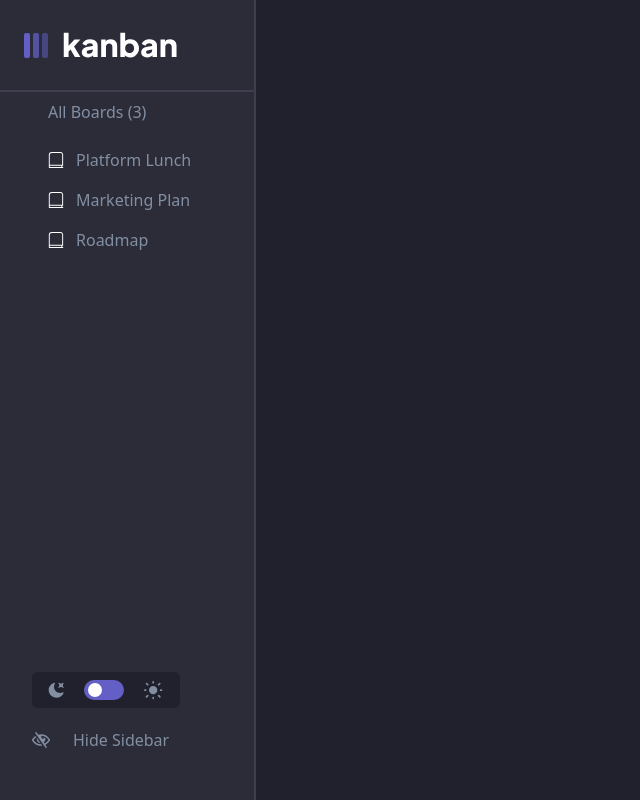
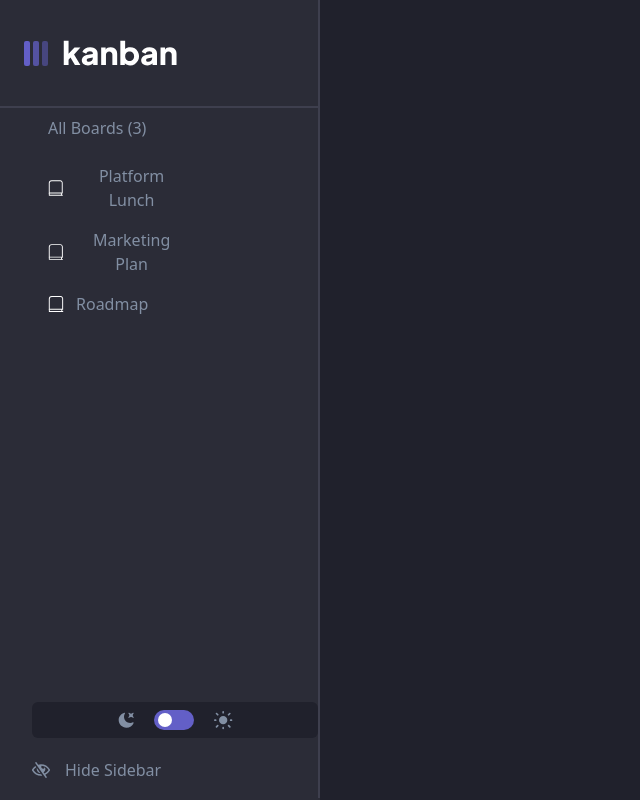
Before and after one commit to samiUllah1526/kanban-board, a React (Vite) app: page / in a window 1280 px wide. Shown: the whole page, without its empty margins (0-640 px from the left). Built offline with nearby package versions, Linux system fonts and the light colour scheme.

Commit message:
refactor sidebar css

```diff
--- a/src/components/Header.tsx
+++ b/src/components/Header.tsx
@@ -1,24 +1,16 @@
 import React from 'react'
-import { LogoLightSvg, MobileScreenLogoSvg } from '@/assets/svgs'
 import { useTrackScreenWidth } from '@/hooks'
 
 
 const Header = () => {
   const isTabletorBelow = useTrackScreenWidth(768)
-
   const btnText = isTabletorBelow ? '+' : '+ Add New Task';
-  const Logo = isTabletorBelow ? <MobileScreenLogoSvg /> : <LogoLightSvg />
 
   return (
     <>
-      <div className='flex'>
-        <div className='w-1/6 py-8 px-6 border-solid border-r-2 color-main border-b-2 border-b-color-main'>{Logo}</div>
-        <div className='flex-1 py-8 px-6 border-b-2 border-b-color-main flex justify-between'>
-          <p className='text-white text-large'>Platform Launch</p>
-          <div>
-            <button className='text-white bg-color-secondary px-4 py-2 rounded-full'>{btnText}</button>
-          </div>
-        </div>
+      <div className='py-8 px-6 border-b-2 border-b-color-main flex justify-between'>
+        <p className='text-white text-large'>Platform Launch</p>
+        <button className='text-white bg-color-secondary px-4 py-2 rounded-full'>{btnText}</button>
       </div>
     </>
 
--- a/src/components/Layout.tsx
+++ b/src/components/Layout.tsx
@@ -1,4 +1,4 @@
-import React, { Children } from 'react'
+import React from 'react'
 import SideBar from './sidebar'
 import Header from "./Header";
 
@@ -13,12 +13,12 @@ type Props = {
 const Layout = ({ nav, header, children }: Props) => {
     return (
         <>
-            <div >
-                <nav>{nav}</nav>
-                {/* <div>
-                    <header className='h-16'>{header}</header>
-                    {children}
-                </div> */}
+            <div className='flex'>
+                <nav className='w-80'>{nav}</nav>
+                <div className='flex-1'>
+                    {/* <header>{header}</header>
+                    {children} */}
+                </div>
             </div>
         </>
     )
--- a/src/components/sidebar/HideSideBarBtn.tsx
+++ b/src/components/sidebar/HideSideBarBtn.tsx
@@ -9,14 +9,20 @@ type PropsType = {
 
 const HideSideBarBtn = ({ hideSidebar, showSidebar, hide }: PropsType) => {
   return (
-    <div className='relative flex gap-2 w-4/5 py-2'>
-      <div onClick={hideSidebar} className='self-center'><EyeSvg /></div>
-      <p>Hide Sidebar</p>
-      {
-        hide && (
-          <div onClick={showSidebar} className='absolute -right-[115px] bg-color-secondary text-white py-2 pl-2 pr-8 rounded-r-full'><OpenEyeSvg /></div>
-        )
-      }
+    // w-4/5
+    <div className='relative flex  py-2'>
+      <div onClick={hideSidebar} className='flex cursor-pointer'>
+        <div className='self-center'><EyeSvg /></div>
+        <p className='mr-2'>Hide Sidebar</p>
+      </div>
+
+      <div onClick={showSidebar} className='cursor-pointer -z-1'>
+        {
+          hide && (
+            <div className='absolute -right-[55px] -top-5 bg-color-secondary text-white py-4 pl-2 pr-8 rounded-r-full'><OpenEyeSvg /></div>
+          )
+        }
+      </div>
     </div>
   )
 }
--- a/src/components/sidebar/SideBarTab.tsx
+++ b/src/components/sidebar/SideBarTab.tsx
@@ -18,13 +18,11 @@ const SideBarTab = () => {
       {
         TABS.map(tab => {
           return (
-            <>
-                <button key={tab.id} className={`px-4 py-2 flex items-center gap-3 w-48 ${ON_SELECT}`}>
-                  <SideBoxSvg fillColor={'#ffffff'} />
-                  <span className='text-medium'>{tab.label}</span>
-                </button>
-
-            </>)
+            <button key={tab.id} className={`px-4 py-2 flex items-center gap-3 w-3/5 ${ON_SELECT}`}>
+              <SideBoxSvg fillColor={'#ffffff'} />
+              <span className='text-medium'>{tab.label}</span>
+            </button>
+          )
         })
       }
     </>
--- a/src/components/sidebar/ThemeSwitch.tsx
+++ b/src/components/sidebar/ThemeSwitch.tsx
@@ -6,7 +6,7 @@ import SwitchBtn from './SwitchBtn';
 const ThemeSwitch = () => {
   return (
     <>
-    <div className='flex gap-5 justify-center w-4/5 py-2'>
+    <div className='flex gap-5 justify-center  py-2'>
       <div className='self-center'><MoonSvg /></div>
       <SwitchBtn />
       <div className='self-center'><SunSvg /></div>
--- a/src/components/sidebar/index.tsx
+++ b/src/components/sidebar/index.tsx
@@ -11,33 +11,29 @@ const SideBar = () => {
   const Logo: ReactNode = isTabletorBelow ? <MobileScreenLogoSvg /> : <LogoLightSvg />
 
   const hideSidebar = (e: Event) => {
-    e.preventDefault()
     setHide(true)
   }
   const showSidebar = (e: Event) => {
-    e.preventDefault()
     setHide(false)
   }
 
   return (
-    <div className={`text-custom-grey-600 bg-color-main h-screen w-1/5 relative transition-[left] ease-in-out duration-[1500ms] ${hide ? '-left-[310px]': 'left-[0]'}`}>
-      <div className='py-8 px-6 border-solid border-r-2 border-r-color-border border-b-2 border-b-color-border'>{Logo}</div>
-      <div className='border-solid border-r-2 border-r-color-border h-[calc(100vh_-_92px)] pb-10'>
-        <div className='bg-color-main flex flex-col justify-between pl-8 h-full'>
+    <div className={`text-custom-grey-600 bg-color-main h-[100vh]  relative transition-[left] ease-in-out duration-[1500ms] ${hide ? '-left-[320px]': 'left-[0]'}`}>
+      <div className='py-10 px-6 border-solid border-r-2 border-r-color-border border-b-2 border-b-color-border'>{Logo}</div>
+        <div className='bg-color-main border-solid border-r-2 border-r-color-border flex flex-col justify-between pl-8 h-[calc(100vh-110px)]'>
           <div className='top-section'>
             <p className='px-4 text-medium mt-2 mb-4'>All Boards {`(3)`}</p>
             <SideBarTab />
           </div>
           <div className='bottom-section'>
-            <div className='flex justify-center bg-color-bg-dark rounded-md w-4/6'>
+            <div className='flex justify-center bg-color-bg-dark rounded-md'>
               <ThemeSwitch />
             </div>
-            <div className='mt-3'>
+            <div className='mt-3 mb-2'>
               <HideSideBarBtn hide={hide} hideSidebar={hideSidebar} showSidebar={showSidebar} />
             </div>
           </div>
         </div>
-      </div>
     </div>
   )
 }
--- /dev/null
+++ b/src/pages/AddColumnBtn.tsx
@@ -0,0 +1,14 @@
+import React from 'react'
+
+
+export const AddColumnBtn = ({ label }: { label: string }) => {
+    return (
+        <>
+            <main className='w-80 flex flex-col h-full py-6 px-10'>
+                <div className='mt-8 flex justify-center items-center flex-col h-4/5 overflow-scroll border-2 max-w-xs border-dashed border-color-border rounded-lg text-white'>
+                    <p className='text-white'>{label}</p>
+                </div>
+            </main>
+        </>
+    )
+}
--- /dev/null
+++ b/src/pages/Column.tsx
@@ -0,0 +1,27 @@
+import React from 'react'
+
+const DOTS_COLOR = [
+    '#8471F2',
+    '#67E2AE',
+    '#e5a449',
+    '#2a3fdb',
+    '#c36e6e',
+]
+
+const ColoredDot = ({ color }: { color: string }) => {
+    return (
+        <div className={`h-3 w-3 rounded-full bg-[${color}]`}></div>
+    )
+}
+
+export const Column = ({ label }: { label: string }) => {
+    return (
+            <main className='w-80 flex flex-col h-full py-6 px-10'>
+            <div className='flex items-center'>
+                    <ColoredDot color={'#8471F2'} />
+                    <p className='text-white ml-2'>{label}</p>
+                </div>
+                <div className='mt-3 flex flex-col h-4/5 overflow-scroll border-2 max-w-xs border-dashed border-color-border rounded-lg text-white'></div>
+            </main>
+    )
+}
--- a/src/pages/index.tsx
+++ b/src/pages/index.tsx
@@ -1,10 +1,28 @@
 import { SunSvg } from 'assets/svgs'
 import React from 'react'
+import { AddColumnBtn } from './AddColumnBtn'
+import { Column } from './Column'
 
+const COLUMNS = [
+  { id: 1, label: 'Pending' },
+  { id: 2, label: 'Doing' },
+]
+
+
+//{ id: 3, label: 'Done'},
 
 const Main = () => {
   return (
-    <div><SunSvg/></div>
+    <div className='flex h-full overflow-scroll'>
+      {
+        COLUMNS.map(col => {
+          return <Column key={col.id} label={col.label} />
+
+        })
+      }
+      <AddColumnBtn label={'+ Add new'} />
+    </div>
+
   )
 }
 
```
